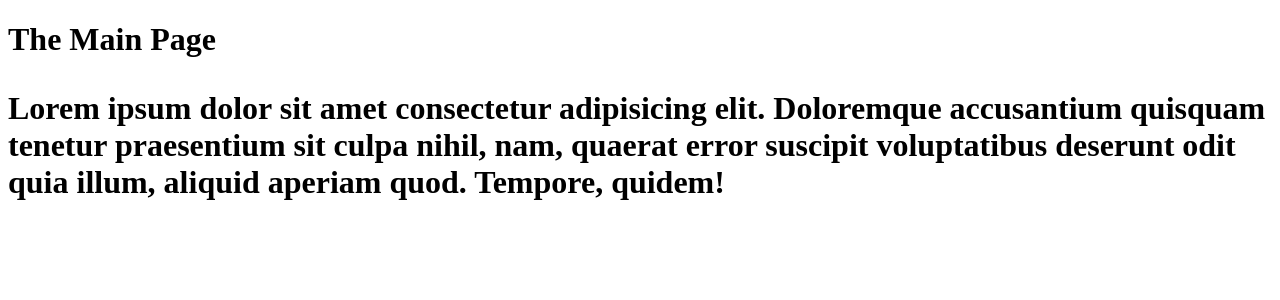
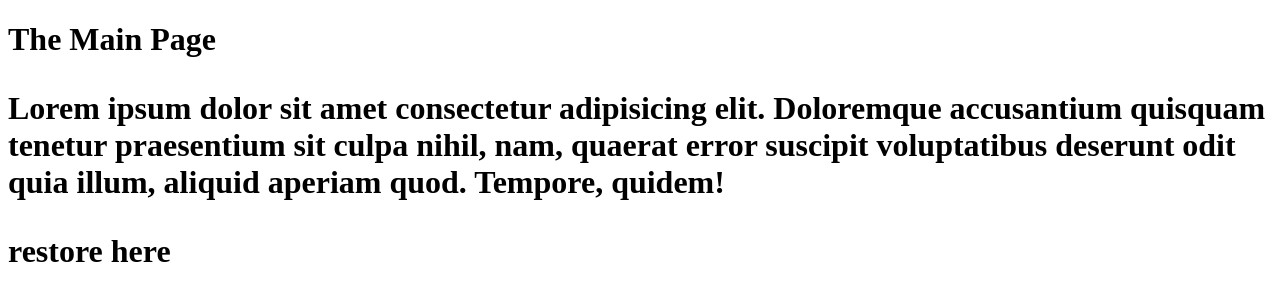
Before and after one commit to DanilMaiorov/ConsoleApp_1, a plain HTML site: page index.html in a window 1280 px wide. Drawn offline with Linux system fonts and the light colour scheme.

Commit message:
before restore

```diff
--- a/index.html
+++ b/index.html
@@ -12,6 +12,9 @@
     <p>
       Lorem ipsum dolor sit amet consectetur adipisicing elit. Doloremque accusantium quisquam tenetur praesentium sit culpa nihil, nam, quaerat error suscipit voluptatibus deserunt odit quia illum, aliquid aperiam quod. Tempore, quidem!
     </p>
+    <p>
+      restore here
+    </p>
 </body>
 
 </html>
```
